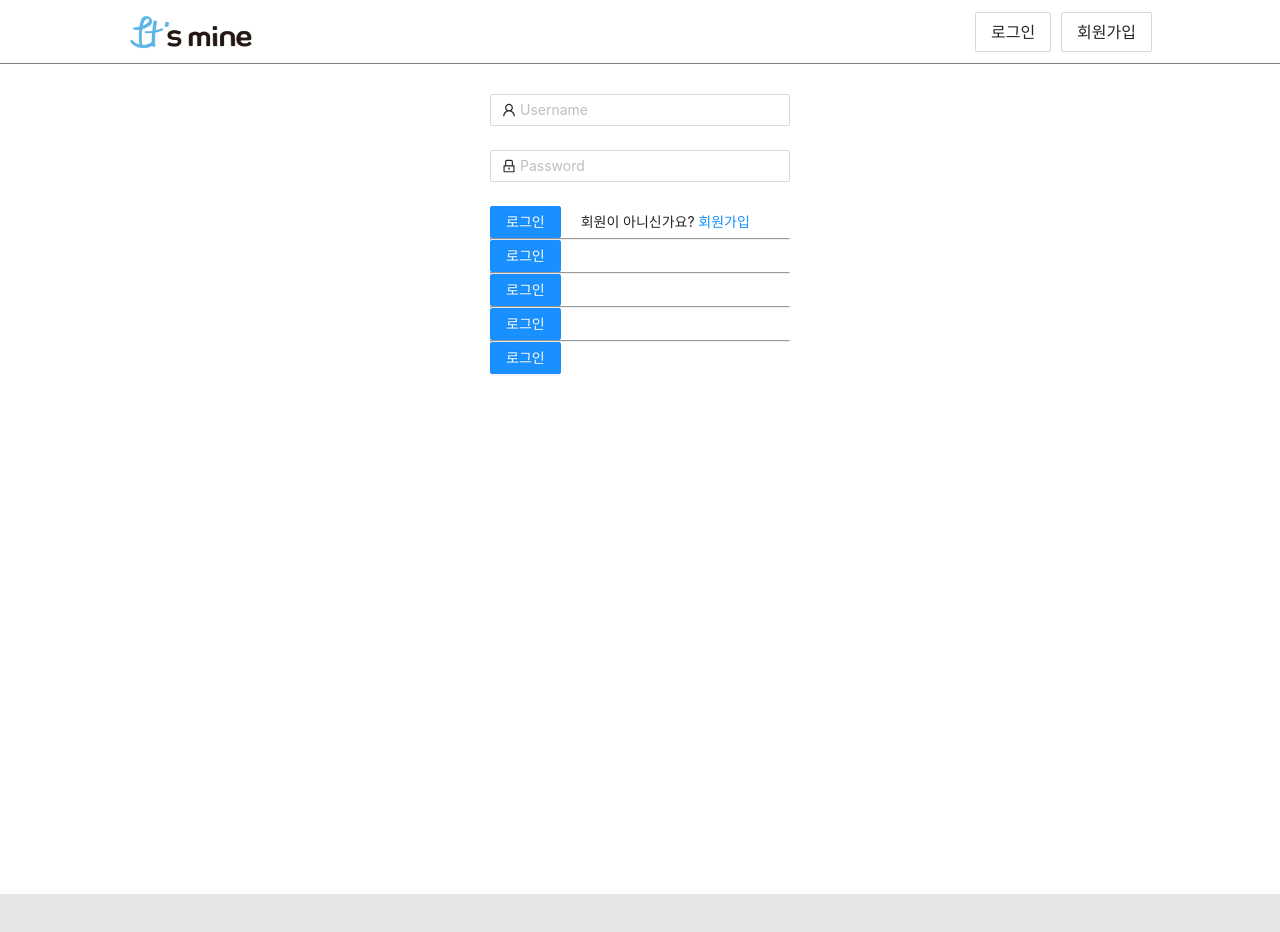
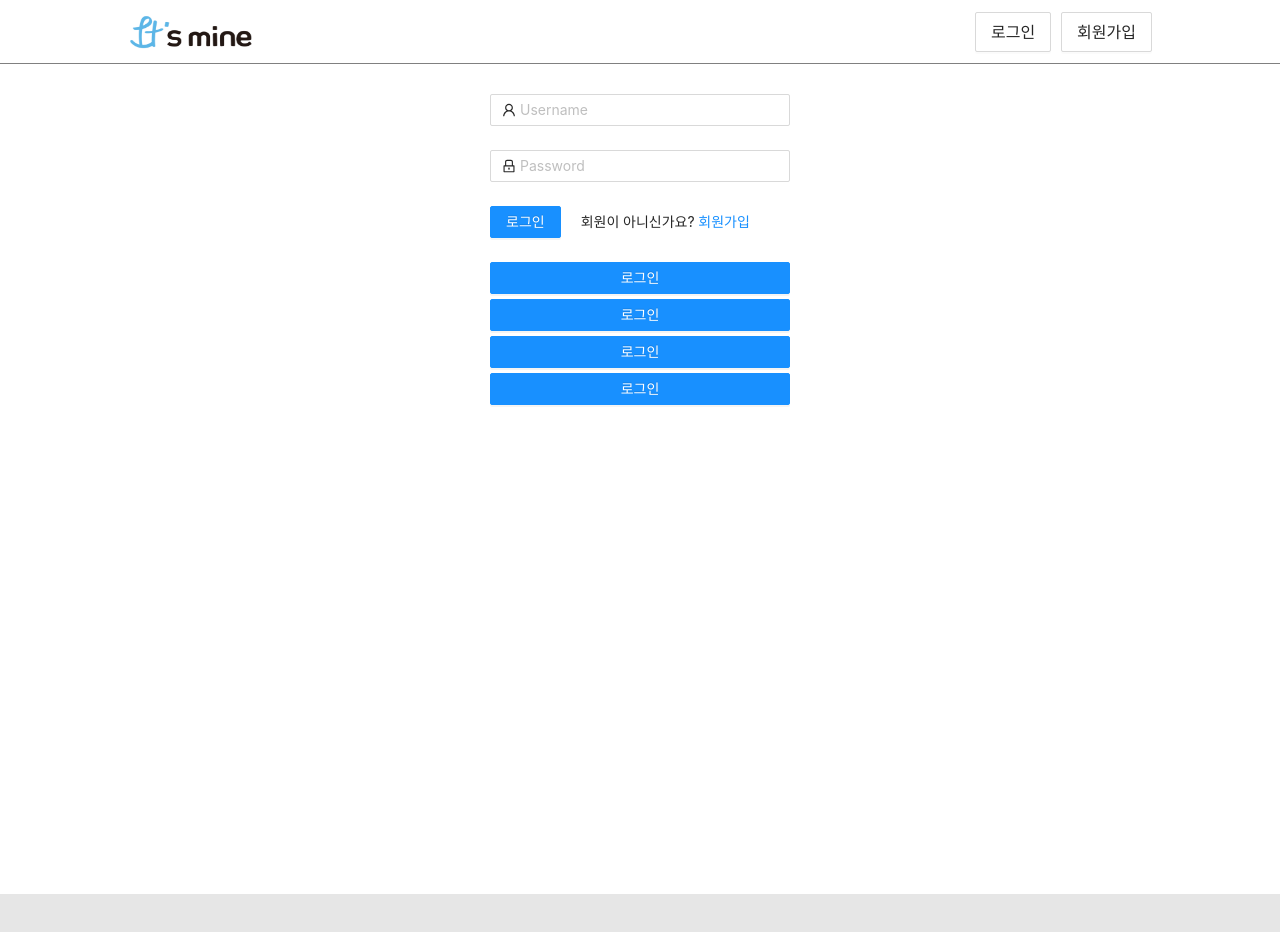
Before and after one commit to as0387/it-smine-final-front, a React (Create React App) app: page /login in a window 1280 px wide. Shown: the top 932 px of the page. Built offline with nearby package versions, Linux system fonts and the light colour scheme.

Commit message:
로그인 중앙정렬

```diff
--- a/src/login/index.css
+++ b/src/login/index.css
@@ -8,7 +8,12 @@
   margin-right: 20px;
 }
 
+
+
 .social-area {
+  display: block;
   margin-right: auto;
   margin-left: auto;
+  margin-bottom: 5px;
+  width: 300px;
 }
--- a/src/login/index.js
+++ b/src/login/index.js
@@ -41,6 +41,7 @@ function LoginPage() {
   };
 
   return (
+    <div>
     <Form
       id="login-form"
       name="normal_login"
@@ -90,44 +91,45 @@ function LoginPage() {
           로그인
         </Button>
         회원이 아니신가요? <a href="/register"> 회원가입</a>
-        <hr />
+        </Form.Item>
+    </Form>
+    <div id="social-login">
+          <div>
           <Button
           className="social-area"
           type="primary"
-          htmlType="submit"
-          className="login-form-button"
           >
             로그인
           </Button>
-        <hr />
+        </div>
+
+        <div>
           <Button
           className="social-area"
           type="primary"
-          htmlType="submit"
-          className="login-form-button"
         >
           로그인
         </Button>
-        <hr />
+        </div>
+
+        <div>
           <Button
           className="social-area"
           type="primary"
-          htmlType="submit"
-          className="login-form-button"
         >
           로그인
         </Button>
-        <hr />
+        </div>
+        <div>
           <Button
           className="social-area"
           type="primary"
-          htmlType="submit"
-          className="login-form-button"
         >
           로그인
         </Button>
-      </Form.Item>
-    </Form>
+          </div>
+        </div>
+    </div>
   );
 }
 
```
Also changed, not shown: 2 other files (tests, documents, lock files or other folders). Lines whose indentation alone changed are shown as unchanged.
